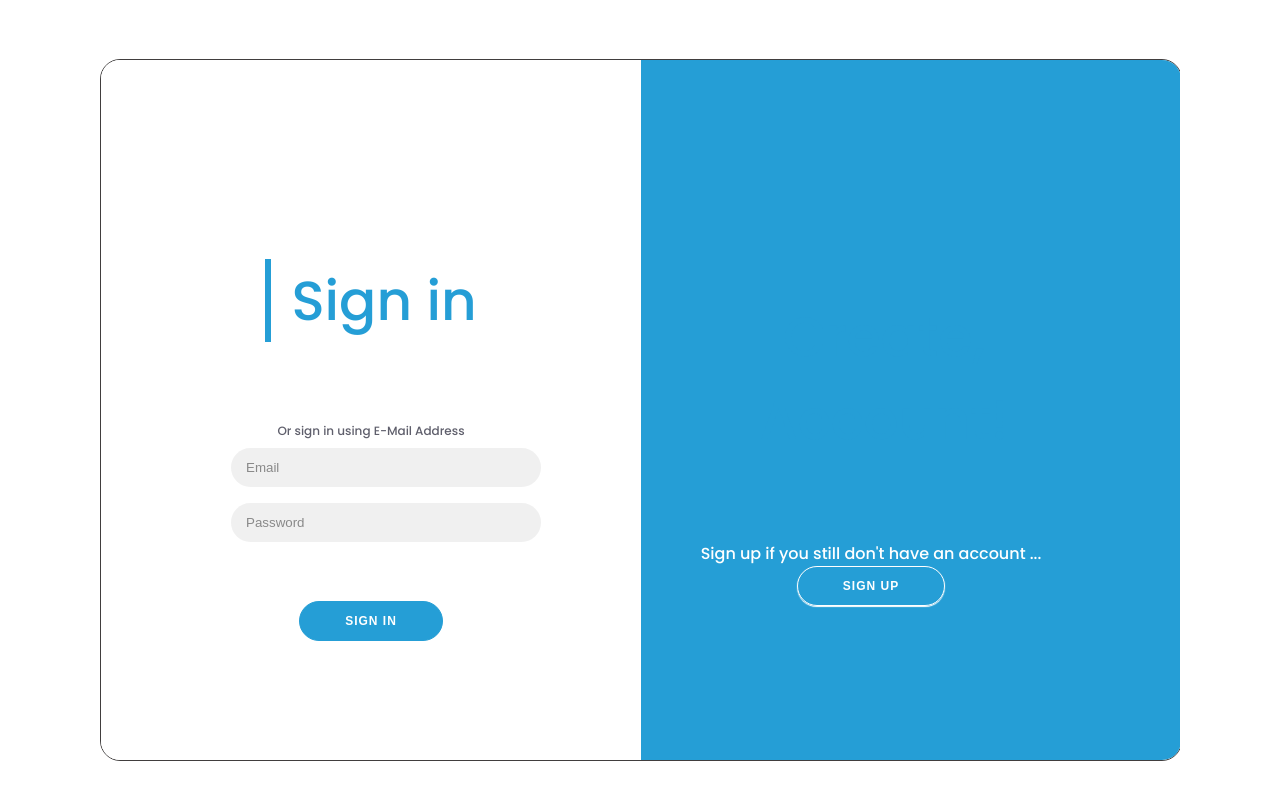
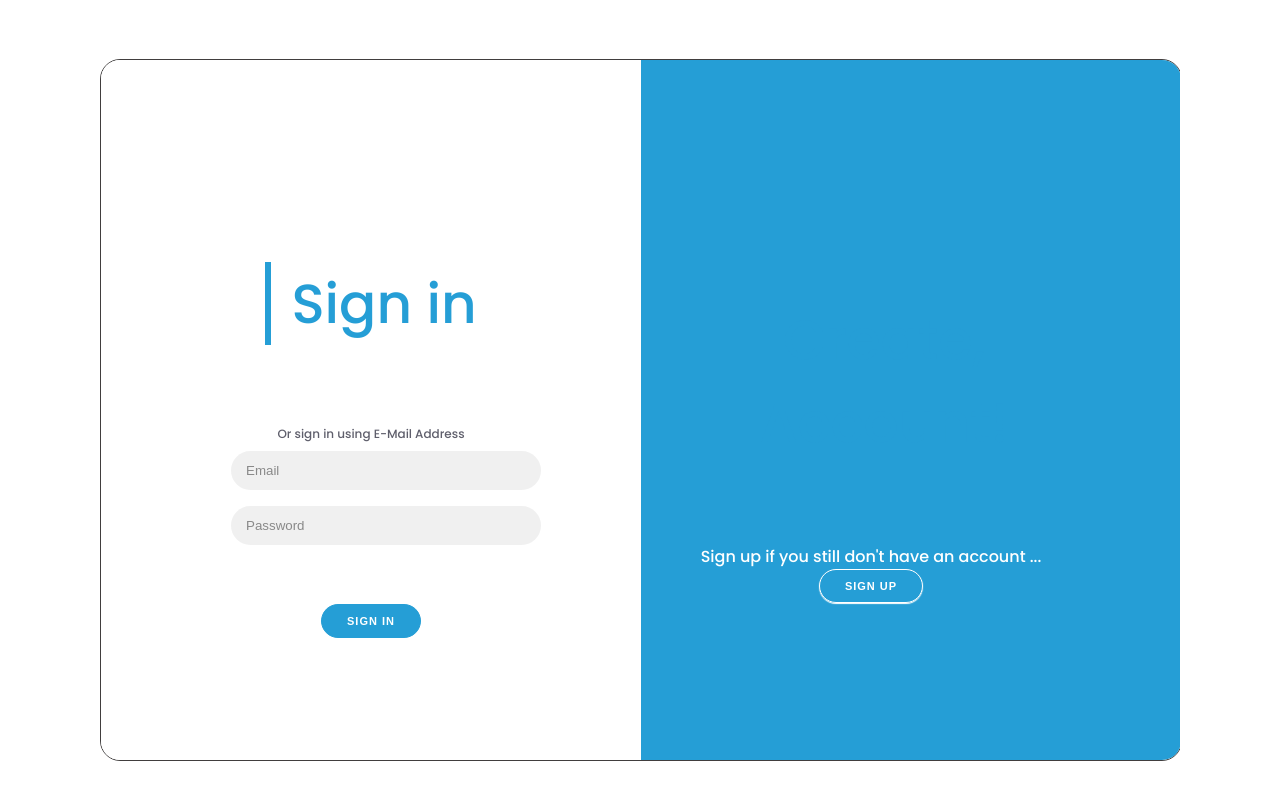
Before and after one commit to Elias-Kibret/E-learning, a plain HTML site: page index.html in a window 1280 px wide. Shown: the part 2561-3361 px from the top of the page. Drawn offline with Linux system fonts and the light colour scheme; files whose address does not match are found by name.

Commit message:
adminn page

```diff
--- a/css/index.css
+++ b/css/index.css
@@ -322,9 +322,9 @@ button {
     border: 1px solid #008ecf;
     background: #008ecf;
     color: #fff;
-    font-size: 12px;
+    font-size: 11px;
     font-weight: bold;
-    padding: 12px 45px;
+    padding: 10px 25px;
     letter-spacing: 1px;
     text-transform: uppercase;
     transition: transform 80ms ease-in;
--- a/index.html
+++ b/index.html
@@ -5,7 +5,7 @@
     <meta http-equiv="X-UA-Compatible" content="IE=edge">
     <meta name="viewport" content="width=device-width, initial-scale=1.0">
     <link rel="stylesheet" href="./css/main.css"/>
-    <title>E-Learning</title>
+    <title>Masinqo</title>
 </head>
 <body>
 
```
